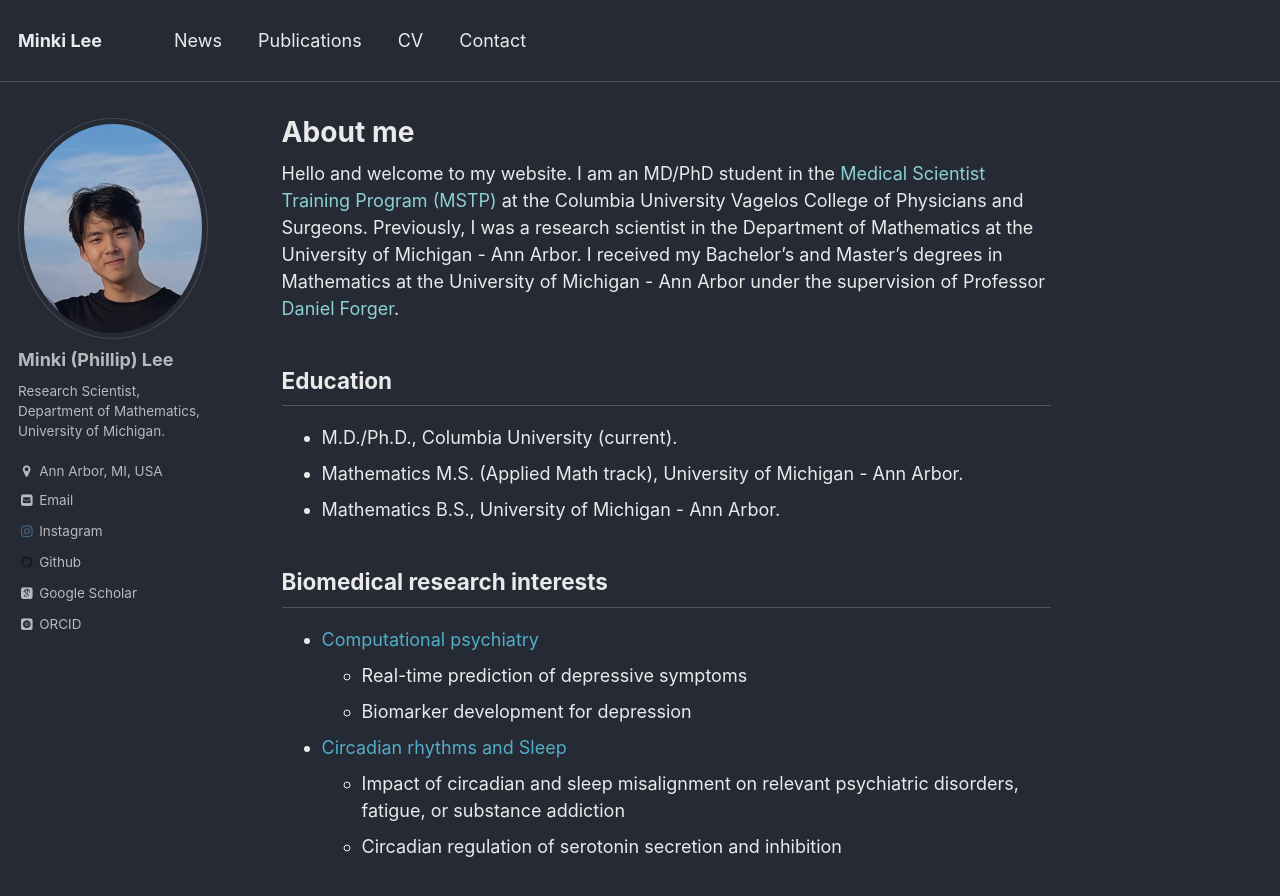
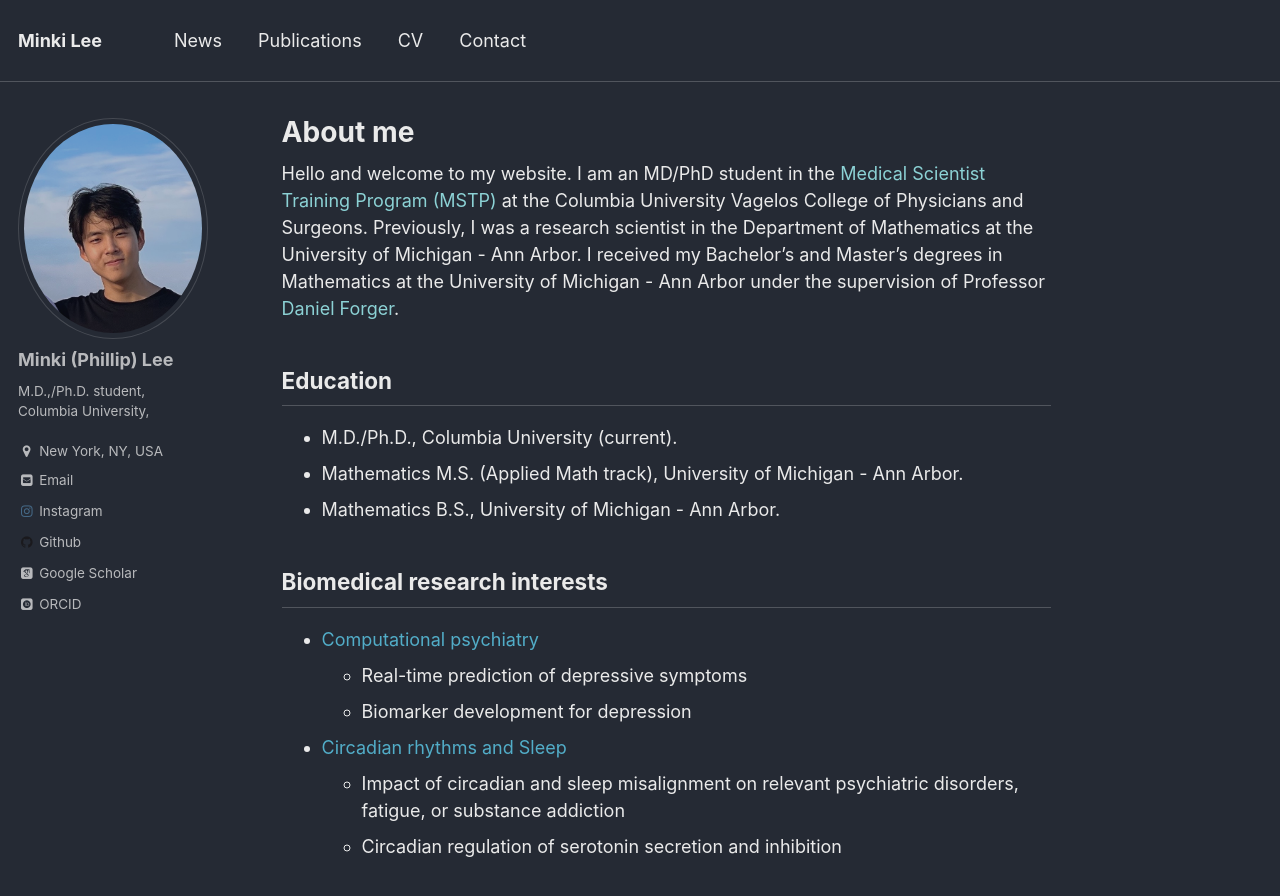
Before and after one commit to minkiplee/minkiplee.github.io, a Jekyll site: the page built from _pages/about.md, in a window 1280 px wide and 900 px high. Shown: the top 896 px of the window. Built offline with Jekyll 4.4.1, drawn with Linux system fonts in a browser that asks for light colours; nearby versions of some CDN libraries; some web fonts are replaced; library files that are not in the unit come from our copies.

Commit message:
Update _config.yml

```diff
--- a/_config.yml
+++ b/_config.yml
@@ -84,10 +84,9 @@ analytics:
 author:
   name             : "Minki (Phillip) Lee"
   avatar           : "IMG_7948.jpg"
-  bio              : "Research Scientist,<br>
-                      Department of Mathematics,<br>
-                      University of Michigan."
-  location         : "Ann Arbor, MI, USA"
+  bio              : "M.D.,/Ph.D. student,<br>
+                      Columbia University,<br>"
+  location         : "New York, NY, USA"
   employer         :
   googlescholar    : "https://scholar.google.com/citations?user=cMwhtDwAAAAJ&hl=en"
   email            : "minkilee@umich.edu"
```
